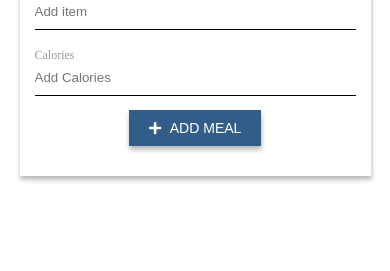
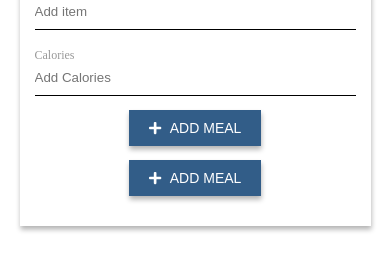
Before and after one commit to dkdurden/calorie-tracker, a website built with webpack: page public/index.html in a window 390 px wide. Shown: the part 189-460 px from the top of the page. Built offline with nearby package versions, Linux system fonts and the light colour scheme.

Commit message:
Mobile test round 3

```diff
--- a/public/index.html
+++ b/public/index.html
@@ -79,6 +79,15 @@
                             <span>Back</span>
                         </button>
                     </div>
+                    <button
+                        type="submit"
+                        name="add"
+                        class="calorie-form__submit"
+                        id="add-item"
+                    >
+                        <i class="fas fa-plus"></i>
+                        <span>Add Meal</span>
+                    </button>
                 </form>
             </section>
             <section id="calorie-data">
--- a/src/index.ts
+++ b/src/index.ts
@@ -30,12 +30,6 @@ const form = <HTMLFormElement>document.getElementById('calorie-form');
 const meal = <HTMLInputElement>document.getElementById('meal');
 const calories = <HTMLInputElement>document.getElementById('calories');
 const clearButton = <HTMLButtonElement>document.getElementById('clear-all');
-
-const addButton = document.querySelector('.calorie-form__submit');
-
-addButton.addEventListener('click', () => {
-    form.submit();
-});
 
 let localStorageItems = getFromStorage();
 if (localStorageItems.length > 0) {
```
